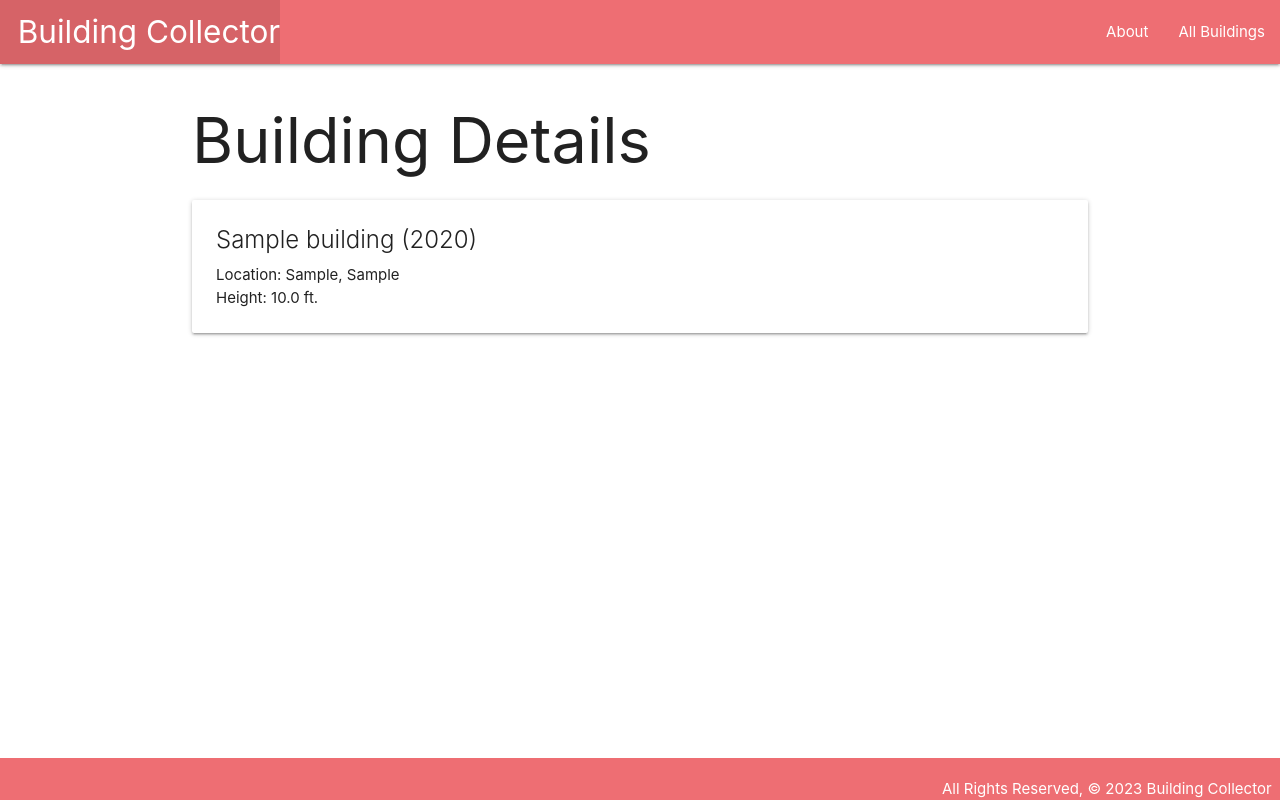
After one commit to georgealv96/building-collector-app, a Django app: page /buildings/1/ in a window 1280 px wide. The commit adds this page. Run offline with Django 4.2, Linux system fonts and the light colour scheme; tables that the repository leaves empty hold one stand-in row (values such as "Sample post").

Commit message:
implementing a details page for each item from the Building model

```diff
--- a/main_app/templates/base.html
+++ b/main_app/templates/base.html
@@ -19,7 +19,7 @@
         </ul>
         <ul class="right">
           <li><a href="/about">About</a></li>
-          <li><a href="/finches">All Buildings</a></li>
+          <li><a href="/buildings">All Buildings</a></li>
         </ul>
       </div>
     </nav>
--- /dev/null
+++ b/main_app/templates/buildings/detail.html
@@ -0,0 +1,14 @@
+{% extends 'base.html' %}
+{% block content %}
+
+<h1>Building Details</h1>
+
+<div class="card">
+  <div class="card-content">
+    <span class="card-title">{{ building.name }} ({{ building.opening_year }})</span>
+    <p>Location: {{ building.city }}, {{ building.country }}</p>
+    <p>Height: {{ building.height_in_feet}} ft.</p>
+  </div>
+</div>
+
+{% endblock %}
--- a/main_app/urls.py
+++ b/main_app/urls.py
@@ -4,5 +4,6 @@ from . import views
 urlpatterns = [
     path('', views.home, name='home'),
     path('about/', views.about, name='about'),
-    path('finches/', views.buildings_index, name='index')
+    path('buildings/', views.buildings_index, name='index'),
+    path('buildings/<int:building_id>/', views.buildings_detail, name='detail'),
 ]
--- a/main_app/views.py
+++ b/main_app/views.py
@@ -16,3 +16,10 @@ def buildings_index(request):
     return render(request, 'buildings/index.html', {
         'buildings': buildings
     })
+
+def buildings_detail(request, building_id):
+
+    building = Building.objects.get(id=building_id)
+
+    return render(request, 'buildings/detail.html', { 'building': building
+    })
```
Also changed, not shown: main_app/templates/buildings/index.html (+7 -5 lines).
